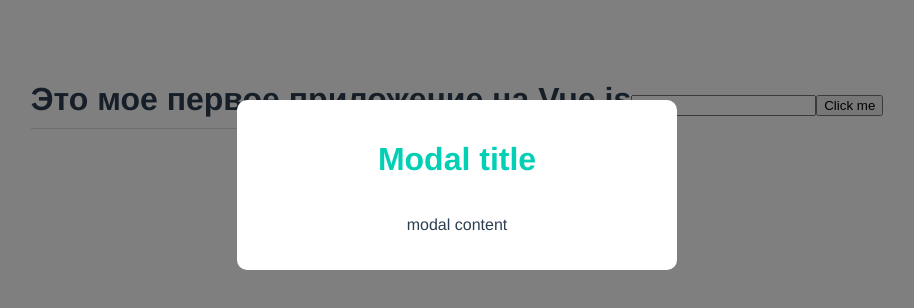
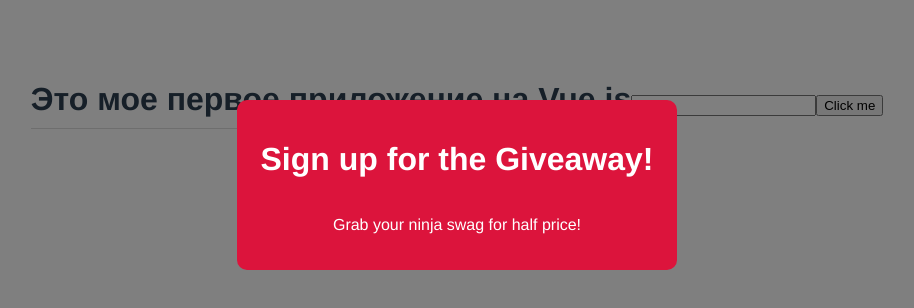
Before and after one commit to AbayReushenov/vue-projects-modal-project, a Vue app: page / in a window 1280 px wide. Shown: the top 308 px of the page, without its empty margins (183-1097 px from the left). Built offline with nearby package versions, Linux system fonts and the light colour scheme.

Commit message:
Add props into modal to customize components and do it reuseable

```diff
--- a/src/App.vue
+++ b/src/App.vue
@@ -2,7 +2,7 @@
   <h1>{{ title }}</h1>
   <input type="text" ref="name">
   <button @click="handleClick">Click me</button>
-  <Modal/>
+  <Modal :header="header" :text="text" theme="sale"/>
 </template>
 
 <script>
@@ -15,7 +15,9 @@
   },
   data() {
     return {
-      title: "Это мое первое приложение на Vue.js"
+      title: "Это мое первое приложение на Vue.js",
+      header: "Sign up for the Giveaway!",
+      text: "Grab your ninja swag for half price!",
     }
   },
   methods: {
--- a/src/components/Modal.vue
+++ b/src/components/Modal.vue
@@ -1,11 +1,17 @@
 <template>
   <div class="backdrop">
-    <div class="modal">
-      <h1>Modal title</h1>
-      <p>modal content</p>
+    <div class="modal" :class="{ sale: theme === 'sale'}">
+      <h1>{{ header }}</h1>
+      <p>{{ text }}</p>
     </div>
   </div>
 </template>
+
+<script>
+export default {
+  props: ['header', 'text', 'theme']
+}
+</script>
 
 <style>
 .modal {
@@ -34,4 +40,12 @@
   font-style: normal;
 }
 
+.modal.sale {
+  background: crimson;
+  color: white;
+}
+
+.modal.sale h1 {
+  color: white
+}
 </style>
```
